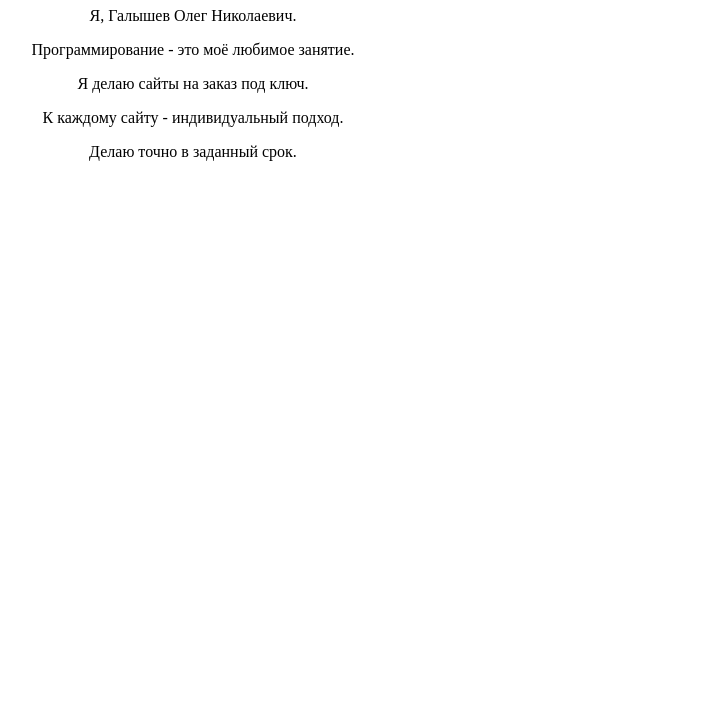
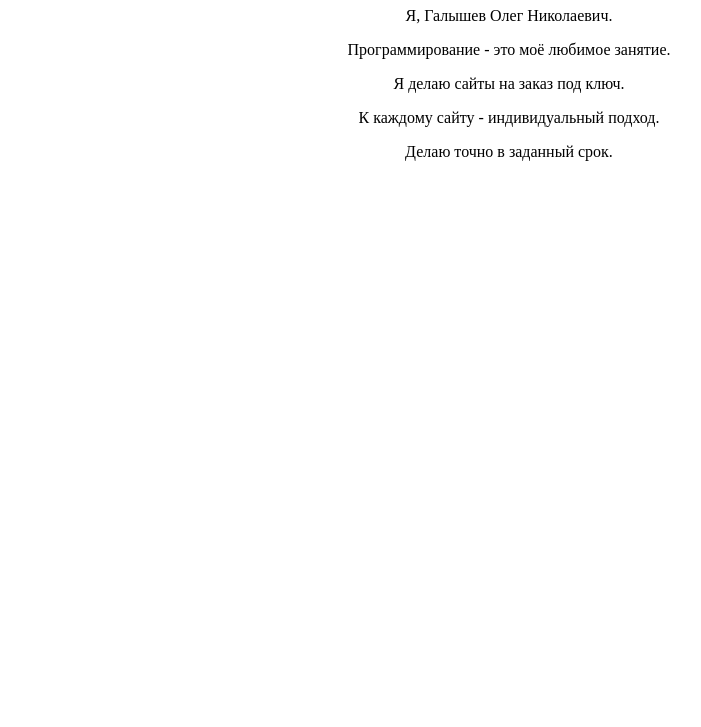
Before and after one commit to dadida1978/dadida1978.github.io, a plain HTML site: page index.html in a window 1280 px wide. Shown: the part 73-800 px from the top of the page, without its empty margins (131-832 px from the left). Drawn offline with Linux system fonts and the light colour scheme.

Commit message:
исправление

```diff
--- a/index.html
+++ b/index.html
@@ -10,20 +10,15 @@ font-style: bold;
 p {
 text-align: center;
 }
-div {
-background-color: #df76a;
-width: 50%;
-}
+
 </style>
 </head>
 <body>
-<div>
 <h1>Обо мне</h1>
 <p>Я, Галышев Олег Николаевич.</p>
 <p>Программирование - это моё любимое занятие.</p>
 <p>Я делаю сайты на заказ под ключ.</p>
 <p>К каждому сайту - индивидуальный подход.</p>
 <p>Делаю точно в заданный срок.</p>
-</div>
 </body>
 </html>
```
